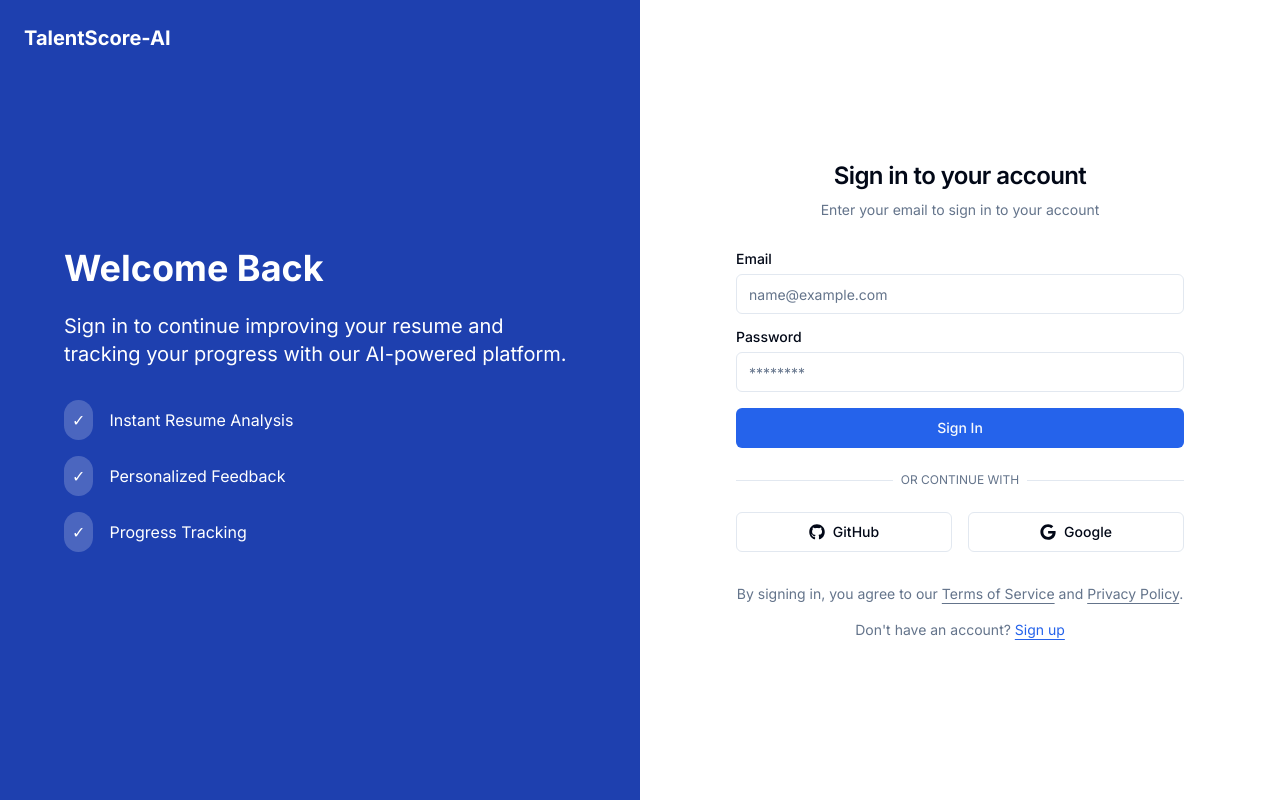
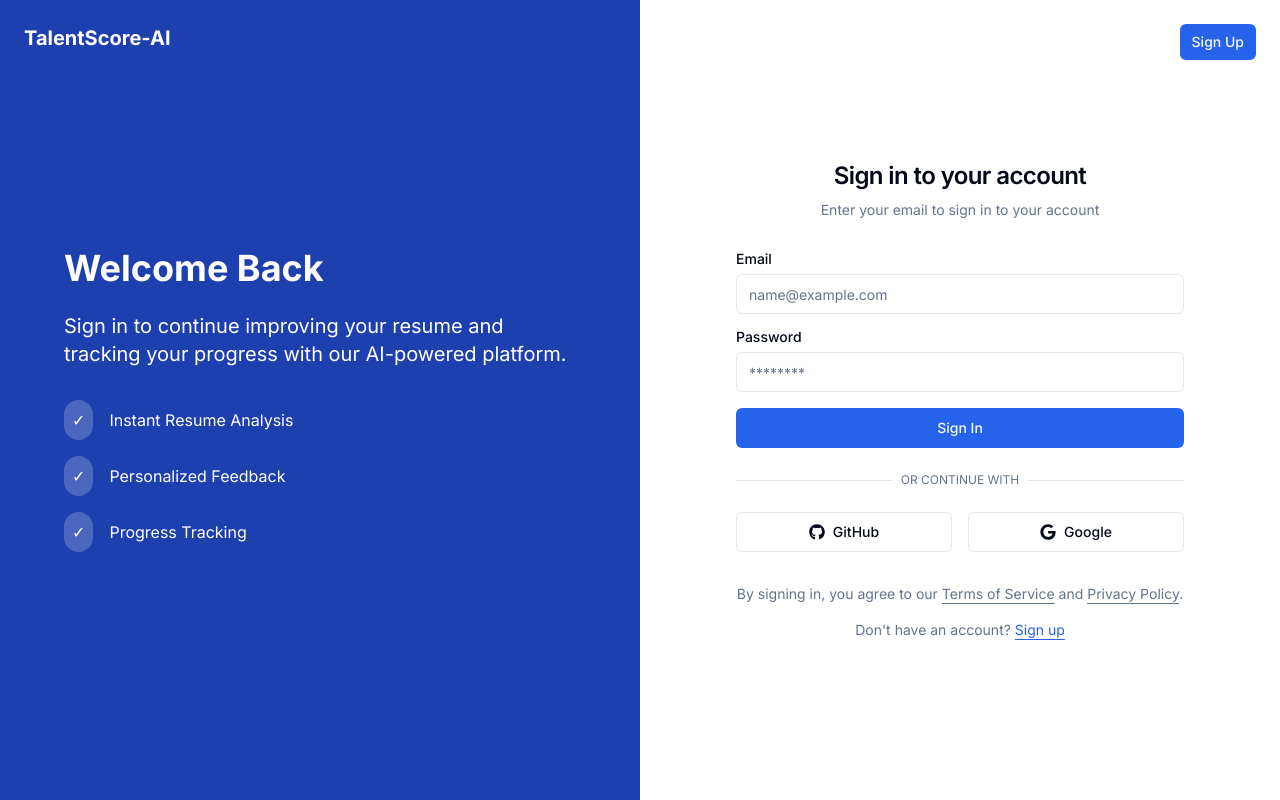
Before and after one commit to LeonardoLuca/TalentScore-AI, a Next.js app: page /login in a window 1280 px wide. Built offline with nearby package versions, Linux system fonts and the light colour scheme.

Commit message:
Redo Buttons

```diff
--- a/app/login/page.tsx
+++ b/app/login/page.tsx
@@ -1,6 +1,7 @@
 import { Metadata } from "next"
 import Link from "next/link"
 import { UserAuthForm } from "@/components/auth/user-auth-form"
+import { Button } from "@/components/ui/button"
 
 export const metadata: Metadata = {
   title: "Login | TalentScore-AI",
@@ -46,6 +47,14 @@ export default function LoginPage() {
 
       {/* Right side with login form */}
       <div className="w-full lg:w-1/2 flex items-center justify-center p-8">
+      {/* header fixo no canto superior-direito */}
+        <header className="absolute top-0 right-0 p-6">
+          <div className="flex items-center space-x-2">
+            <Link href="/register">
+              <Button size="sm">Sign Up</Button>
+            </Link>
+          </div>
+        </header>
         <div className="max-w-md w-full space-y-8">
           <div className="flex flex-col space-y-2 text-center">
             <h1 className="text-2xl font-semibold tracking-tight">
--- a/app/register/page.tsx
+++ b/app/register/page.tsx
@@ -1,6 +1,7 @@
 import { Metadata } from "next"
 import Link from "next/link"
 import { UserAuthForm } from "@/components/auth/user-auth-form"
+import { Button } from "@/components/ui/button"
 
 export const metadata: Metadata = {
   title: "Create an account | TalentScore-AI",
@@ -46,6 +47,14 @@ export default function RegisterPage() {
 
       {/* Right side with registration form */}
       <div className="w-full lg:w-1/2 flex items-center justify-center p-8">
+      {/* header fixo no canto superior-direito */}
+        <header className="absolute top-0 right-0 p-6">
+          <div className="flex items-center space-x-2">
+            <Link href="/login">
+              <Button size="sm">Login</Button>
+            </Link>
+          </div>
+        </header>
         <div className="max-w-md w-full space-y-8">
           <div className="flex flex-col space-y-2 text-center">
             <h1 className="text-2xl font-semibold tracking-tight">
```
